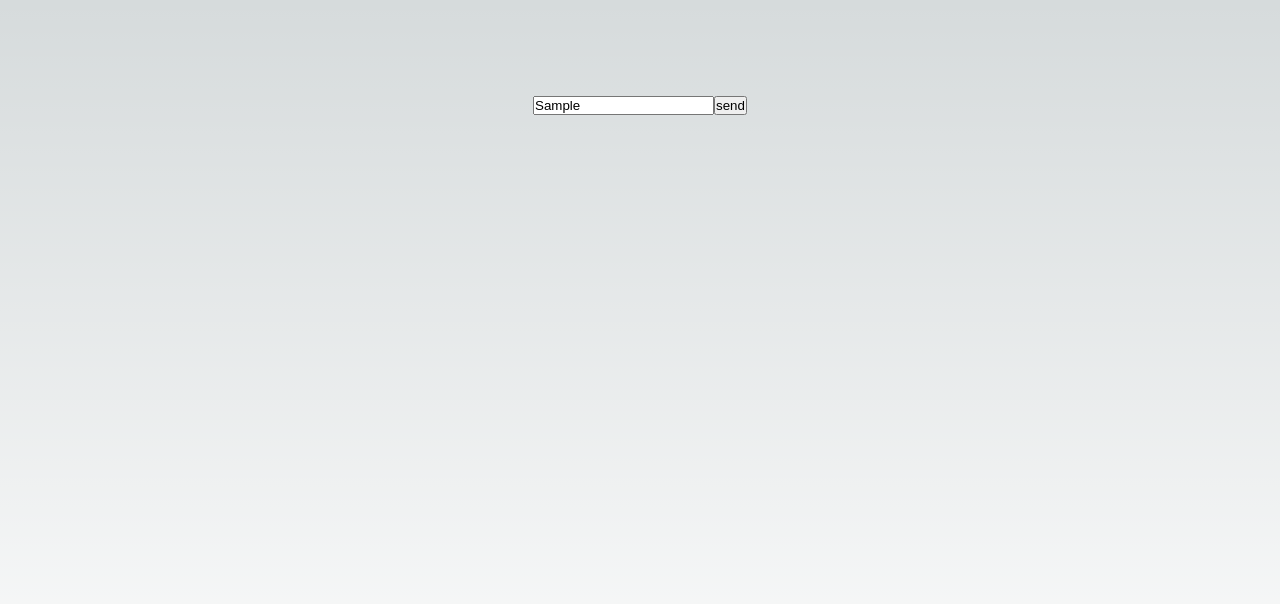
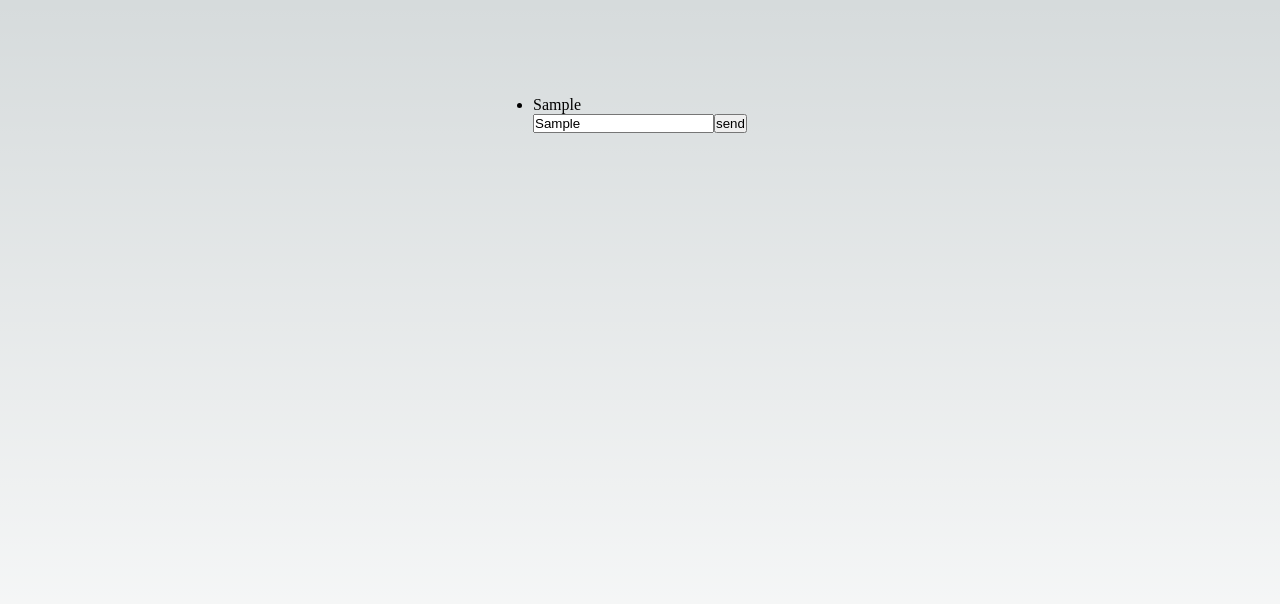
Before and after one commit to Aluonam/pt_260124, a Next.js app: page / in a window 1280 px wide. Both pictures are taken after typing "Sample" into the empty fields and a click on the button "send". Shown: the top 604 px of the page. Built offline with nearby package versions, Linux system fonts and the light colour scheme.

Commit message:
feat: show array list

```diff
--- a/components/TodoList.jsx
+++ b/components/TodoList.jsx
@@ -12,10 +12,18 @@ const TodoList = () => {
         setTaskList(newTaskList);
     }
 
+    const showList = taskList.map((actualTask)=>{
+        return(
+            <ul>
+                <li>{actualTask}</li>
+            </ul>
+        )
+    })
+
   return (
     <div>
-
-        <input onChange={(e)=>{setInputTask(e.target.value)}} placeholder='Introduce una tarea'></input>
+        {showList}
+        <input onChange={(e)=>{setInputTask(e.target.value)}} placeholder='Introduce una tarea' ></input>
         <button onClick={()=>{handleSaveTask()}}>send</button>
 
     </div>
```
